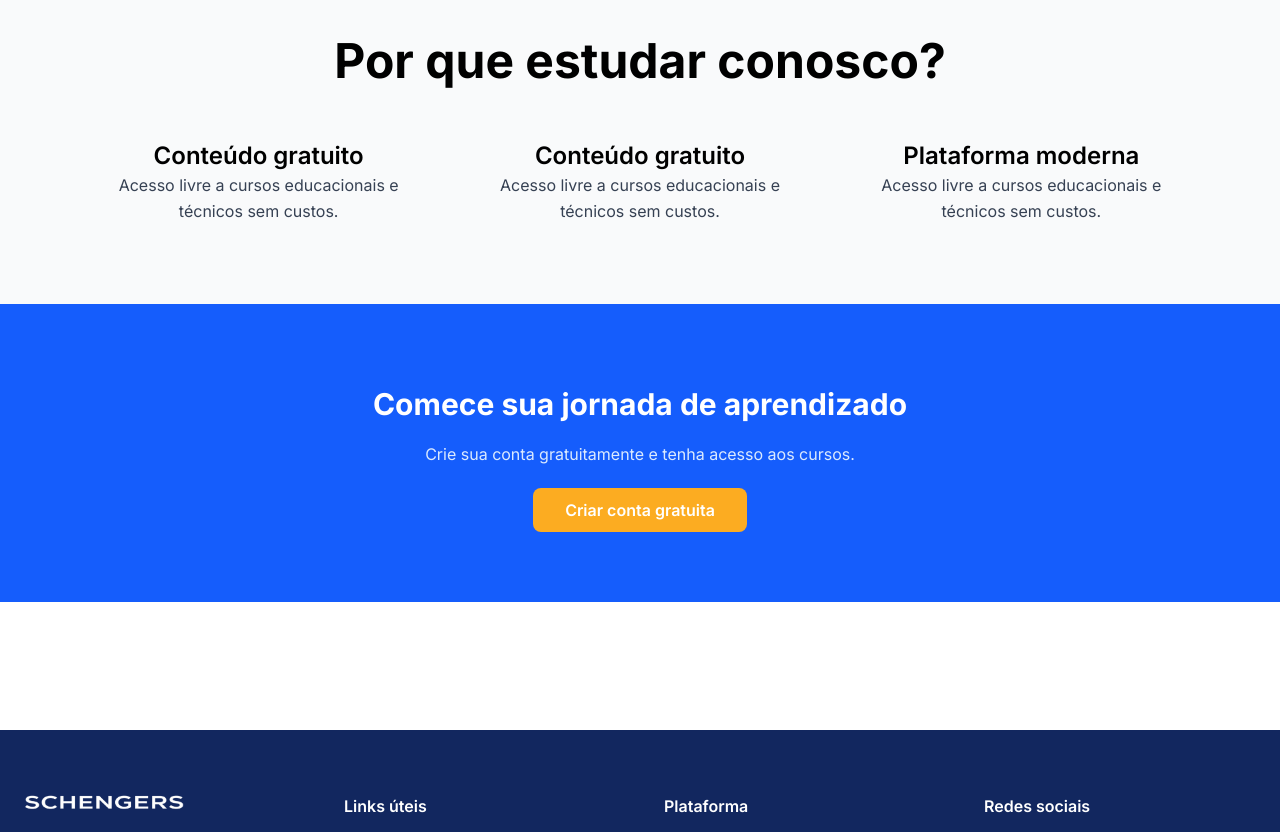
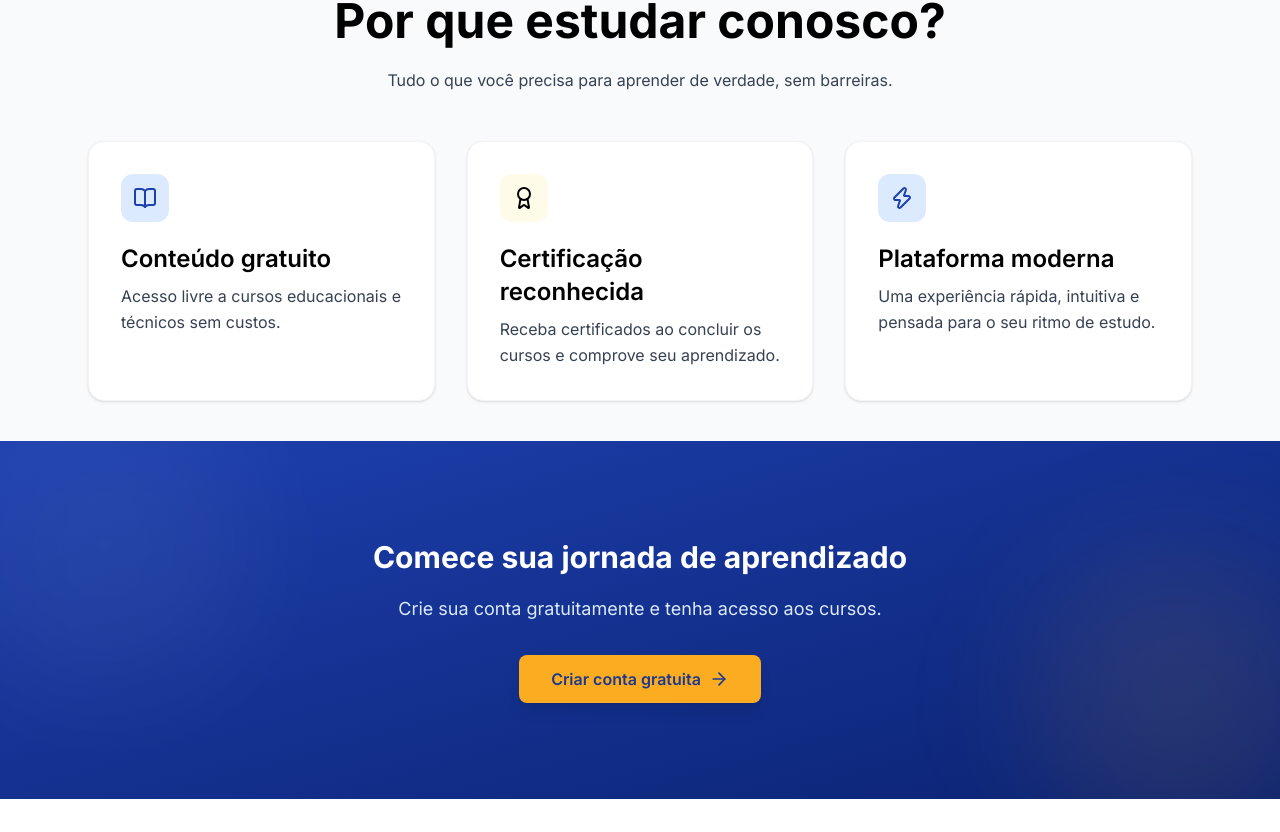
Before and after one commit to Lucas-art-pc/front-end_schengers-tcc_main, a React (Vite) app: page /courses-schengers in a window 1280 px wide. Shown: the part 1386-2218 px from the top of the page. Built offline with nearby package versions, Linux system fonts and the light colour scheme.

Commit message:
mexendo nas imagens

```diff
--- a/src/components/CourseCard/index.jsx
+++ b/src/components/CourseCard/index.jsx
@@ -4,7 +4,7 @@ export const CourseCard = ({ course }) => (
   <div className="bg-white rounded-lg shadow-sm hover:shadow-md transition overflow-hidden group cursor-pointer">
     <div className="h-48 overflow-hidden">
       <img
-        src={`http://localhost:8000/storage/${course.image}`}
+        src={`https://schengers-backend-production.up.railway.app/storage/${course.image}`}
         alt={course.title}
         loading="lazy"
         className="w-full h-full object-cover group-hover:scale-105 transition"
--- a/src/pages/CoursePages/FormCourse/index.jsx
+++ b/src/pages/CoursePages/FormCourse/index.jsx
@@ -77,7 +77,7 @@ export default function CourseForm() {
         });
         if (data.url_image_course) {
           setImagePreview(
-            `http://localhost:8000/storage/${data.url_image_course}`,
+            `https://schengers-backend-production.up.railway.app/storage/${data.url_image_course}`,
           );
         }
         setClasses(data.classes ?? []);
--- a/src/pages/GuestPages/CoursesMarketing/index.jsx
+++ b/src/pages/GuestPages/CoursesMarketing/index.jsx
@@ -1,13 +1,12 @@
 import { CoursesCarousel } from "../../../components/CoursesCarrousel";
 import { LinkVariable } from "../../../components/Link";
 import { Typograph } from "../../../components/Typograph";
+import { BookOpen, Award, Zap, ArrowRight } from "lucide-react";
 
-import knowledge_courses from "/assets/images-schengers/aprendizagem-plataforma.png";
-
+import knowledge_courses from "/assets/images-schengers/mulher-formatada.png";
 
 export const CoursesMarketing = () => {
   return (
-
     <div className="bg-white ">
       {/* HERO */}
       <section className="bg-blue-600 text-white py-24">
@@ -18,14 +17,13 @@ export const CoursesMarketing = () => {
             </h1>
 
             <p className="mt-6 text-lg text-blue-100">
-                Nossa plataforma oferece cursos técnicos e educacionais
-                gratuitos para ajudar estudantes a desenvolver conhecimento e
-                oportunidades profissionais.
+              Nossa plataforma oferece cursos técnicos e educacionais gratuitos
+              para ajudar estudantes a desenvolver conhecimento e oportunidades
+              profissionais.
             </p>
 
             <div className="mt-8 flex gap-4">
-                <LinkVariable href={"/"} type={"primary"}
-                >
+              <LinkVariable href={"/"} type={"primary"}>
                 Começar agora
               </LinkVariable>
 
@@ -39,11 +37,7 @@ export const CoursesMarketing = () => {
           </div>
 
           <div>
-              <img
-                src={knowledge_courses}
-                alt="Estudando"
-                className="rounded-xl shadow-xl"
-              />
+            <img src={knowledge_courses} alt="Estudando" />
           </div>
         </div>
       </section>
@@ -52,15 +46,26 @@ export const CoursesMarketing = () => {
       <CoursesCarousel />
 
       {/* BENEFÍCIOS */}
-        <section className="bg-gray-50 py-20">
+      <section className="bg-gray-50 py-10">
         <div className="max-w-6xl mx-auto px-6 text-center">
-            <Typograph tag="title_large" className="text-3xl font-bold mb-12">
+
+          <Typograph tag="title_large" className="text-3xl font-bold mb-4">
             Por que estudar conosco?
           </Typograph>
+          <Typograph
+            tag="paragraph"
+            className="text-gray-500 max-w-2xl mx-auto mb-12"
+          >
+            Tudo o que você precisa para aprender de verdade, sem barreiras.
+          </Typograph>
 
-            <div className="grid md:grid-cols-3 gap-10">
-              <div>
-                <Typograph tag="subtitle">
+          <div className="grid md:grid-cols-3 gap-8">
+            {/* Card 1 */}
+            <div className="bg-white rounded-2xl p-8 shadow-sm border border-gray-100 hover:shadow-lg hover:-translate-y-1 transition-all duration-300 text-left">
+              <div className="w-12 h-12 rounded-xl bg-blue-100 flex items-center justify-center mb-5">
+                <BookOpen className="w-6 h-6 text-[#1E40AF]" />
+              </div>
+              <Typograph tag="subtitle" className="mb-2">
                 Conteúdo gratuito
               </Typograph>
               <Typograph tag="paragraph" className="text-gray-600">
@@ -68,47 +73,64 @@ export const CoursesMarketing = () => {
               </Typograph>
             </div>
 
-              <div>
-                <Typograph tag="subtitle">
-                  Conteúdo gratuito
+            {/* Card 2 */}
+            <div className="bg-white rounded-2xl p-8 shadow-sm border border-gray-100 hover:shadow-lg hover:-translate-y-1 transition-all duration-300 text-left">
+              <div className="w-12 h-12 rounded-xl bg-yellow-50 flex items-center justify-center mb-5">
+                <Award className="w-6 h-6 text-shadow-yellow-primary" />
+              </div>
+              <Typograph tag="subtitle" className="mb-2">
+                Certificação reconhecida
               </Typograph>
               <Typograph tag="paragraph" className="text-gray-600">
-                  Acesso livre a cursos educacionais e técnicos sem custos.
+                Receba certificados ao concluir os cursos e comprove seu
+                aprendizado.
               </Typograph>
             </div>
 
-              <div>
-                <Typograph tag="subtitle">
+            {/* Card 3 */}
+            <div className="bg-white rounded-2xl p-8 shadow-sm border border-gray-100 hover:shadow-lg hover:-translate-y-1 transition-all duration-300 text-left">
+              <div className="w-12 h-12 rounded-xl bg-blue-100 flex items-center justify-center mb-5">
+                <Zap className="w-6 h-6 text-[#1E40AF]" />
+              </div>
+              <Typograph tag="subtitle" className="mb-2">
                 Plataforma moderna
               </Typograph>
               <Typograph tag="paragraph" className="text-gray-600">
-                  Acesso livre a cursos educacionais e técnicos sem custos.
+                Uma experiência rápida, intuitiva e pensada para o seu ritmo de
+                estudo.
               </Typograph>
             </div>
           </div>
         </div>
       </section>
 
+      {/* CALL TO ACTION */}
+      <section className="relative overflow-hidden bg-linear-to-br from-[#1E40AF] to-[#0B2373] py-24 text-center text-white">
+        {/* elementos decorativos */}
+        <div className="absolute -top-10 -left-10 w-72 h-72 bg-white/5 rounded-full blur-3xl" />
+        <div className="absolute -bottom-10 -right-10 w-72 h-72 bg-[#FCAC21]/10 rounded-full blur-3xl" />
 
-
-        {/* CALL TO ACTION */}
-        <section className="bg-blue-600 py-20 text-center text-white">
-          <Typograph tag="title" className="mb-4">
+        <div className="relative max-w-2xl mx-auto px-6">
+          <Typograph
+            tag="title"
+            className="mb-4 text-3xl md:text-4xl font-bold"
+          >
             Comece sua jornada de aprendizado
           </Typograph>
 
-          <p className="text-blue-100 mb-8">
+          <p className="text-blue-100 mb-8 text-lg">
             Crie sua conta gratuitamente e tenha acesso aos cursos.
           </p>
 
           <a
             href="/auth/register-student"
-            className="bg-yellow-primary text-white px-8 py-3 rounded-lg font-semibold hover:bg-yellow-hover transition"
+            className="inline-flex items-center gap-2 bg-yellow-primary text-blue-primary px-8 py-3 rounded-lg font-semibold hover:bg-yellow-400 transition-all duration-300 shadow-lg hover:shadow-xl hover:scale-105"
           >
             Criar conta gratuita
+            <ArrowRight className="w-5 h-5" />
           </a>
+        </div>
       </section>
     </div>
-
   );
 };
--- a/src/pages/StudentPages/StudentDashboard/index.jsx
+++ b/src/pages/StudentPages/StudentDashboard/index.jsx
@@ -93,7 +93,7 @@ export const StudentDashboard = () => {
       ...(selectedArea && { area_slug: selectedArea }), // alinha com o backend
     };
     // ativa loading a cada nova busca
-    console.log("selectedArea:", selectedArea); // adiciona temporariamente
+
     indexCourses(params)
       .then((data) => setCourses(data.data ?? []))
       .catch(console.error)
```
Also changed, not shown: public/assets/images-schengers/mulher-formatada.png (added). Lines whose indentation alone changed are shown as unchanged.
